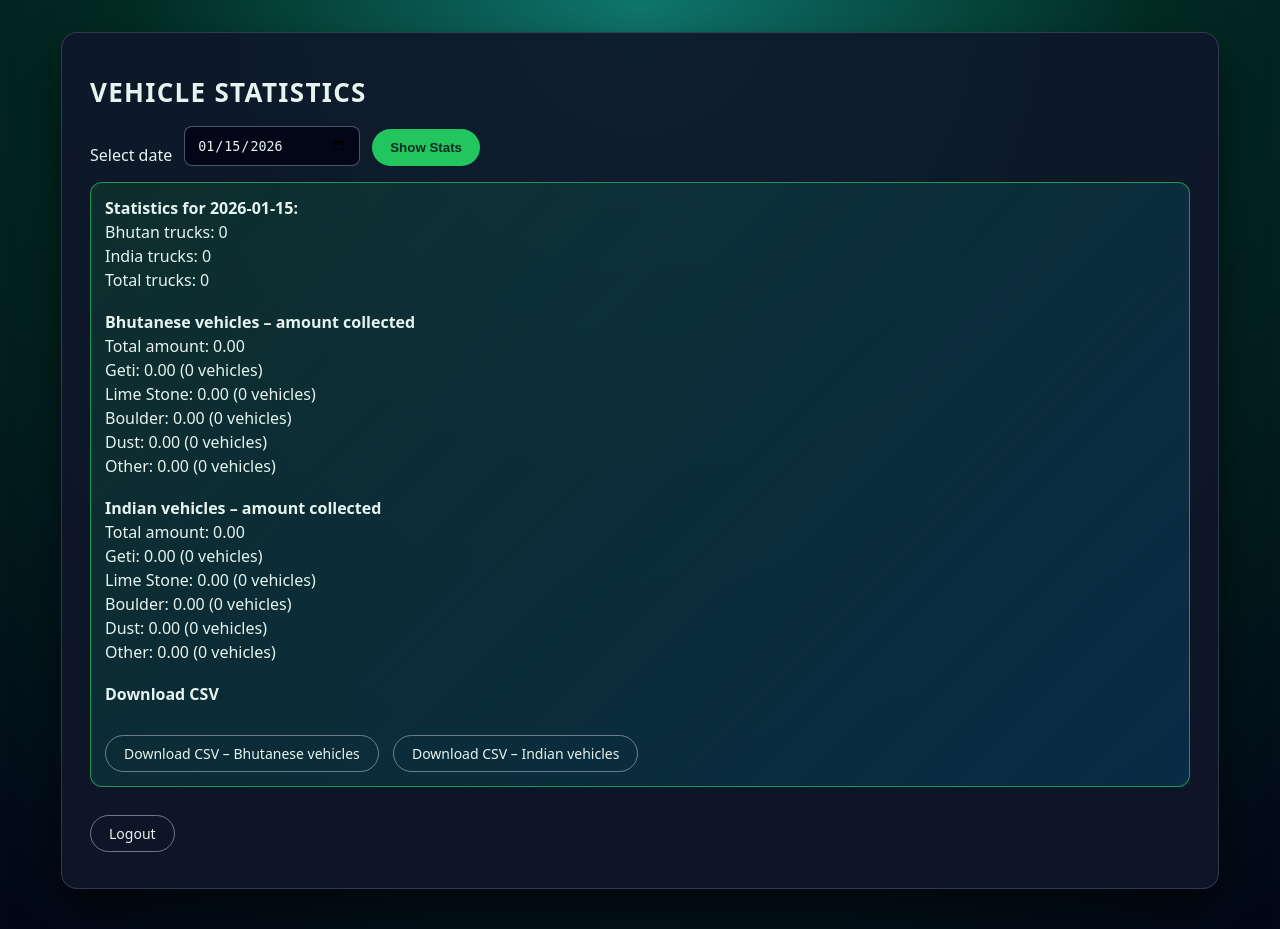
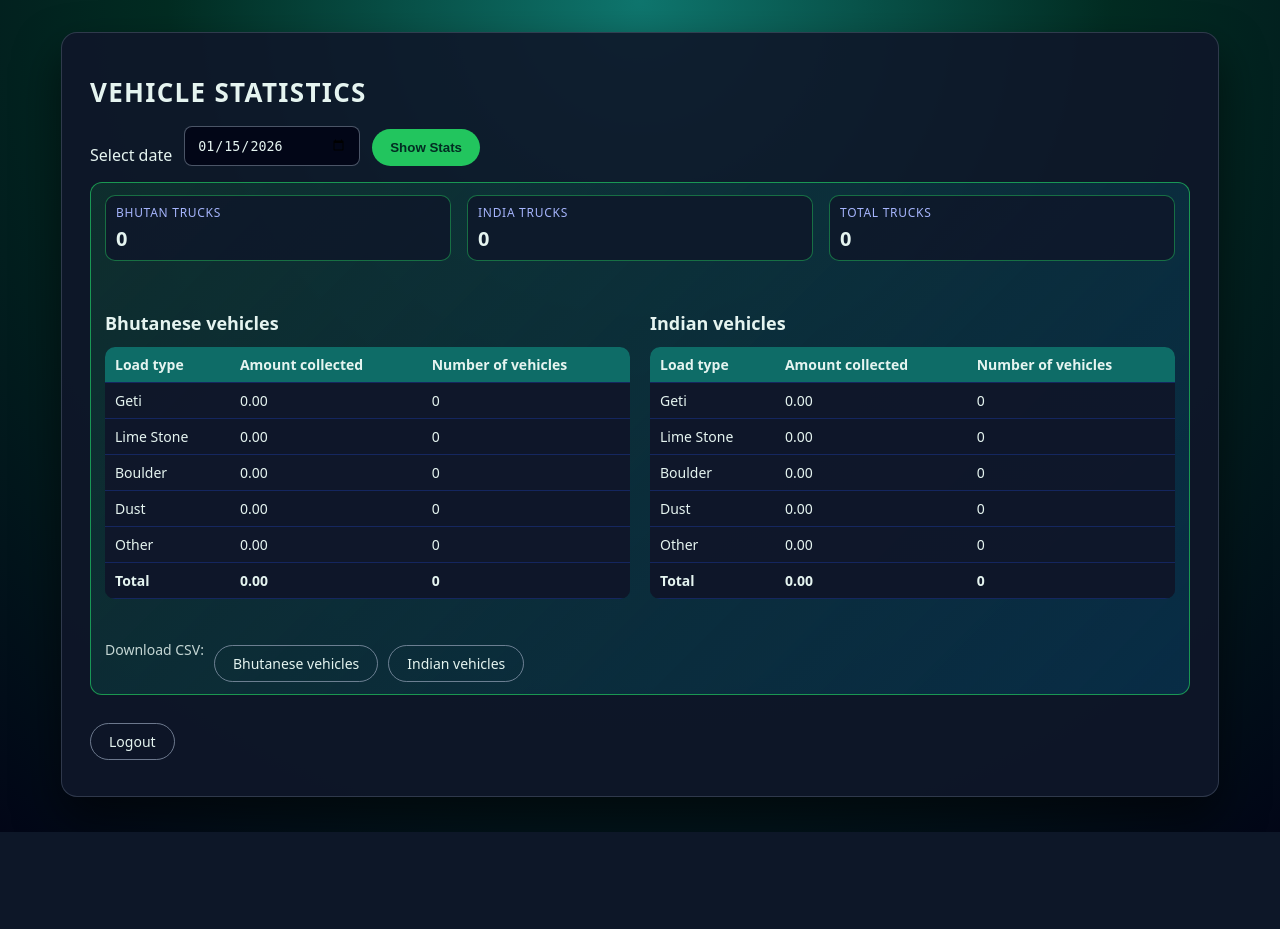
Before and after one commit to beacparking/BEAC-CLEAN, a Flask app: page /stats in a window 1280 px wide. After the commit the page ends 832 px from the top, so only its background shows below. Run offline with Flask 3, Linux system fonts and the light colour scheme; the visitor is signed in with stand-in values (Sample User, id 1); data that the repository does not hold is empty; some libraries are stand-ins or nearby versions.

Commit message:
Improve vehicle statistics UI with tables

```diff
--- a/static/css/admin.css
+++ b/static/css/admin.css
@@ -150,3 +150,87 @@ hr {
         grid-template-columns: repeat(2, minmax(0, 1fr));
     }
 }
+
+.stats-summary {
+    display: flex;
+    flex-wrap: wrap;
+    gap: 16px;
+    margin-bottom: 18px;
+}
+
+.stats-summary > div {
+    flex: 1 1 120px;
+    padding: 8px 10px;
+    border-radius: 10px;
+    background: rgba(15, 23, 42, 0.85);
+    border: 1px solid rgba(34, 197, 94, 0.5);
+}
+
+.stats-summary-label {
+    font-size: 12px;
+    text-transform: uppercase;
+    letter-spacing: 0.06em;
+    color: #a5b4fc;
+}
+
+.stats-summary-value {
+    margin-top: 4px;
+    font-size: 20px;
+    font-weight: 600;
+}
+
+.stats-tables {
+    display: grid;
+    grid-template-columns: 1fr;
+    gap: 20px;
+    margin-top: 8px;
+}
+
+.stats-table {
+    width: 100%;
+    border-collapse: collapse;
+    font-size: 14px;
+    background: rgba(15, 23, 42, 0.95);
+    border-radius: 10px;
+    overflow: hidden;
+}
+
+.stats-table th,
+.stats-table td {
+    padding: 8px 10px;
+    border-bottom: 1px solid rgba(30, 64, 175, 0.4);
+}
+
+.stats-table th {
+    background: rgba(15, 118, 110, 0.9);
+    text-align: left;
+    font-weight: 600;
+}
+
+.stats-table tr:nth-child(even) td {
+    background: rgba(15, 23, 42, 0.9);
+}
+
+.stats-total-row td {
+    font-weight: 600;
+    border-top: 1px solid rgba(34, 197, 94, 0.7);
+}
+
+.stats-download {
+    margin-top: 18px;
+    display: flex;
+    flex-wrap: wrap;
+    gap: 10px;
+    align-items: center;
+    font-size: 14px;
+}
+
+.stats-download span {
+    opacity: 0.85;
+}
+
+@media (min-width: 900px) {
+    .stats-tables {
+        grid-template-columns: repeat(2, minmax(0, 1fr));
+    }
+}
--- a/templates/stats.html
+++ b/templates/stats.html
@@ -18,33 +18,119 @@
 
 {% if stats %}
 <div class="qr-box">
-    <p><b>Statistics for {{ stats_date }}:</b></p>
-    <p>Bhutan trucks: {{ stats.bhutanese }}</p>
-    <p>India trucks: {{ stats.indian }}</p>
-    <p>Total trucks: {{ stats.total }}</p>
+    <div class="stats-summary">
+        <div>
+            <div class="stats-summary-label">Bhutan trucks</div>
+            <div class="stats-summary-value">{{ stats.bhutanese }}</div>
+        </div>
+        <div>
+            <div class="stats-summary-label">India trucks</div>
+            <div class="stats-summary-value">{{ stats.indian }}</div>
+        </div>
+        <div>
+            <div class="stats-summary-label">Total trucks</div>
+            <div class="stats-summary-value">{{ stats.total }}</div>
+        </div>
+    </div>
 
-    <p style="margin-top: 20px;"><b>Bhutanese vehicles – amount collected</b></p>
-    <p>Total amount: {{ "%.2f"|format(stats.amounts_bhutanese.total) }}</p>
-    <p>Geti: {{ "%.2f"|format(stats.amounts_bhutanese.geti) }} ({{ stats.counts_bhutanese.geti }} vehicle{% if stats.counts_bhutanese.geti != 1 %}s{% endif %})</p>
-    <p>Lime Stone: {{ "%.2f"|format(stats.amounts_bhutanese.limestone) }} ({{ stats.counts_bhutanese.limestone }} vehicle{% if stats.counts_bhutanese.limestone != 1 %}s{% endif %})</p>
-    <p>Boulder: {{ "%.2f"|format(stats.amounts_bhutanese.boulder) }} ({{ stats.counts_bhutanese.boulder }} vehicle{% if stats.counts_bhutanese.boulder != 1 %}s{% endif %})</p>
-    <p>Dust: {{ "%.2f"|format(stats.amounts_bhutanese.dust) }} ({{ stats.counts_bhutanese.dust }} vehicle{% if stats.counts_bhutanese.dust != 1 %}s{% endif %})</p>
-    <p>Other: {{ "%.2f"|format(stats.amounts_bhutanese.other) }} ({{ stats.counts_bhutanese.other }} vehicle{% if stats.counts_bhutanese.other != 1 %}s{% endif %})</p>
+    <div class="stats-tables">
+        <div>
+            <h2>Bhutanese vehicles</h2>
+            <table class="stats-table">
+                <thead>
+                    <tr>
+                        <th>Load type</th>
+                        <th>Amount collected</th>
+                        <th>Number of vehicles</th>
+                    </tr>
+                </thead>
+                <tbody>
+                    <tr>
+                        <td>Geti</td>
+                        <td>{{ "%.2f"|format(stats.amounts_bhutanese.geti) }}</td>
+                        <td>{{ stats.counts_bhutanese.geti }}</td>
+                    </tr>
+                    <tr>
+                        <td>Lime Stone</td>
+                        <td>{{ "%.2f"|format(stats.amounts_bhutanese.limestone) }}</td>
+                        <td>{{ stats.counts_bhutanese.limestone }}</td>
+                    </tr>
+                    <tr>
+                        <td>Boulder</td>
+                        <td>{{ "%.2f"|format(stats.amounts_bhutanese.boulder) }}</td>
+                        <td>{{ stats.counts_bhutanese.boulder }}</td>
+                    </tr>
+                    <tr>
+                        <td>Dust</td>
+                        <td>{{ "%.2f"|format(stats.amounts_bhutanese.dust) }}</td>
+                        <td>{{ stats.counts_bhutanese.dust }}</td>
+                    </tr>
+                    <tr>
+                        <td>Other</td>
+                        <td>{{ "%.2f"|format(stats.amounts_bhutanese.other) }}</td>
+                        <td>{{ stats.counts_bhutanese.other }}</td>
+                    </tr>
+                    <tr class="stats-total-row">
+                        <td>Total</td>
+                        <td>{{ "%.2f"|format(stats.amounts_bhutanese.total) }}</td>
+                        <td>{{ stats.bhutanese }}</td>
+                    </tr>
+                </tbody>
+            </table>
+        </div>
 
-    <p style="margin-top: 20px;"><b>Indian vehicles – amount collected</b></p>
-    <p>Total amount: {{ "%.2f"|format(stats.amounts_indian.total) }}</p>
-    <p>Geti: {{ "%.2f"|format(stats.amounts_indian.geti) }} ({{ stats.counts_indian.geti }} vehicle{% if stats.counts_indian.geti != 1 %}s{% endif %})</p>
-    <p>Lime Stone: {{ "%.2f"|format(stats.amounts_indian.limestone) }} ({{ stats.counts_indian.limestone }} vehicle{% if stats.counts_indian.limestone != 1 %}s{% endif %})</p>
-    <p>Boulder: {{ "%.2f"|format(stats.amounts_indian.boulder) }} ({{ stats.counts_indian.boulder }} vehicle{% if stats.counts_indian.boulder != 1 %}s{% endif %})</p>
-    <p>Dust: {{ "%.2f"|format(stats.amounts_indian.dust) }} ({{ stats.counts_indian.dust }} vehicle{% if stats.counts_indian.dust != 1 %}s{% endif %})</p>
-    <p>Other: {{ "%.2f"|format(stats.amounts_indian.other) }} ({{ stats.counts_indian.other }} vehicle{% if stats.counts_indian.other != 1 %}s{% endif %})</p>
+        <div>
+            <h2>Indian vehicles</h2>
+            <table class="stats-table">
+                <thead>
+                    <tr>
+                        <th>Load type</th>
+                        <th>Amount collected</th>
+                        <th>Number of vehicles</th>
+                    </tr>
+                </thead>
+                <tbody>
+                    <tr>
+                        <td>Geti</td>
+                        <td>{{ "%.2f"|format(stats.amounts_indian.geti) }}</td>
+                        <td>{{ stats.counts_indian.geti }}</td>
+                    </tr>
+                    <tr>
+                        <td>Lime Stone</td>
+                        <td>{{ "%.2f"|format(stats.amounts_indian.limestone) }}</td>
+                        <td>{{ stats.counts_indian.limestone }}</td>
+                    </tr>
+                    <tr>
+                        <td>Boulder</td>
+                        <td>{{ "%.2f"|format(stats.amounts_indian.boulder) }}</td>
+                        <td>{{ stats.counts_indian.boulder }}</td>
+                    </tr>
+                    <tr>
+                        <td>Dust</td>
+                        <td>{{ "%.2f"|format(stats.amounts_indian.dust) }}</td>
+                        <td>{{ stats.counts_indian.dust }}</td>
+                    </tr>
+                    <tr>
+                        <td>Other</td>
+                        <td>{{ "%.2f"|format(stats.amounts_indian.other) }}</td>
+                        <td>{{ stats.counts_indian.other }}</td>
+                    </tr>
+                    <tr class="stats-total-row">
+                        <td>Total</td>
+                        <td>{{ "%.2f"|format(stats.amounts_indian.total) }}</td>
+                        <td>{{ stats.indian }}</td>
+                    </tr>
+                </tbody>
+            </table>
+        </div>
+    </div>
 
-    <p style="margin-top: 20px;"><b>Download CSV</b></p>
-    <p>
-        <a href="{{ url_for('stats_export', date=stats_date.isoformat(), truck_type='Bhutanese') }}" class="logout" style="display: inline-block; margin-right: 10px;">Download CSV – Bhutanese vehicles</a>
-        <a href="{{ url_for('stats_export', date=stats_date.isoformat(), truck_type='Indian') }}" class="logout" style="display: inline-block;">Download CSV – Indian vehicles</a>
-    </p>
+    <div class="stats-download">
+        <span>Download CSV:</span>
+        <a href="{{ url_for('stats_export', date=stats_date.isoformat(), truck_type='Bhutanese') }}" class="logout">Bhutanese vehicles</a>
+        <a href="{{ url_for('stats_export', date=stats_date.isoformat(), truck_type='Indian') }}" class="logout">Indian vehicles</a>
     </div>
+</div>
 {% endif %}
 
 <a href="/logout" class="logout">Logout</a>
```
